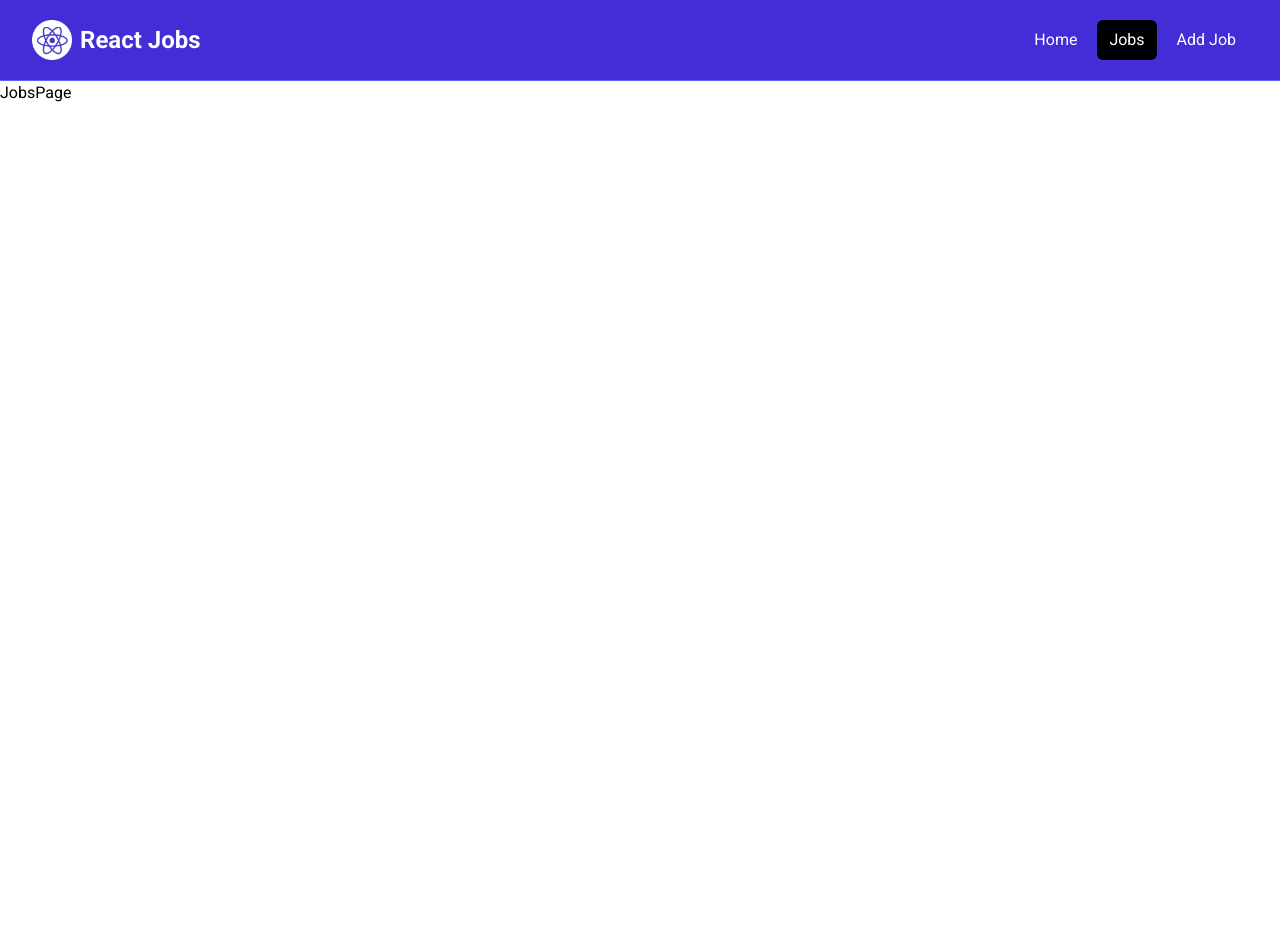
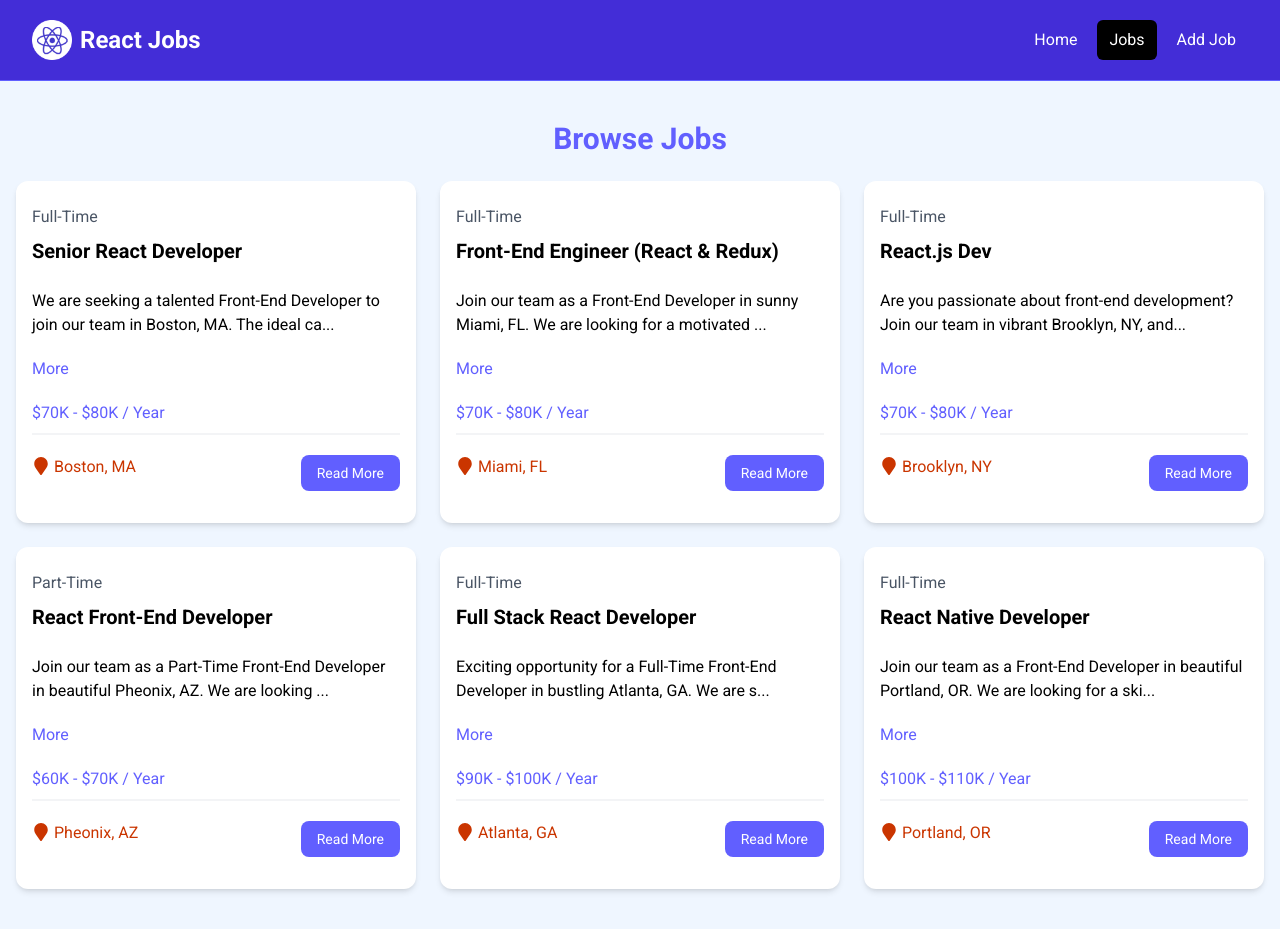
Before and after one commit to markoGodic7/React-Job-Portal, a React (Vite) app: page /jobs in a window 1280 px wide. Before the commit the page ends 800 px from the top, so only its background shows below. Built offline with nearby package versions, Linux system fonts and the light colour scheme.

Commit message:
implementation of the jobs page

```diff
--- a/src/components/JobListings.jsx
+++ b/src/components/JobListings.jsx
@@ -2,19 +2,19 @@
 import React from 'react'
 import jobs from '../jobs.json'
 
-const JobListings = () => {
+const JobListings = ({isHome=false}) => {
 
-    const recentJobs = jobs.slice(0, 3);
+    const jobListings = isHome ? jobs.slice(0, 3) : jobs;
 
     return (
         <section className="bg-blue-50 px-4 py-10">
             <div className="container-xl lg:container m-auto">
                 <h2 className="text-3xl font-bold text-indigo-500 mb-6 text-center">
-                    Browse Jobs
+                    { isHome ? 'Recent jobs' : 'Browse Jobs' }
                 </h2>
                 <div className="grid grid-cols-1 md:grid-cols-3 gap-6">
 
-                    { recentJobs.map((job) => (
+                    { jobListings.map((job) => (
                         <JobListing key={job.id} job={ job } />
                     )) }
 
--- a/src/pages/HomePage.jsx
+++ b/src/pages/HomePage.jsx
@@ -9,7 +9,7 @@
         <>
             <Hero />
             <HomeCards />
-            <JobListings />
+            <JobListings isHome={true} />
             <ViewAllJobs />
         </>
     )
--- a/src/pages/JobsPage.jsx
+++ b/src/pages/JobsPage.jsx
@@ -1,8 +1,11 @@
 import React from 'react'
+import JobListings from "../components/JobListings.jsx";
 
 const JobsPage = () => {
     return (
-        <div>JobsPage</div>
+        <section>
+            <JobListings />
+        </section>
     )
 }
 export default JobsPage
```
